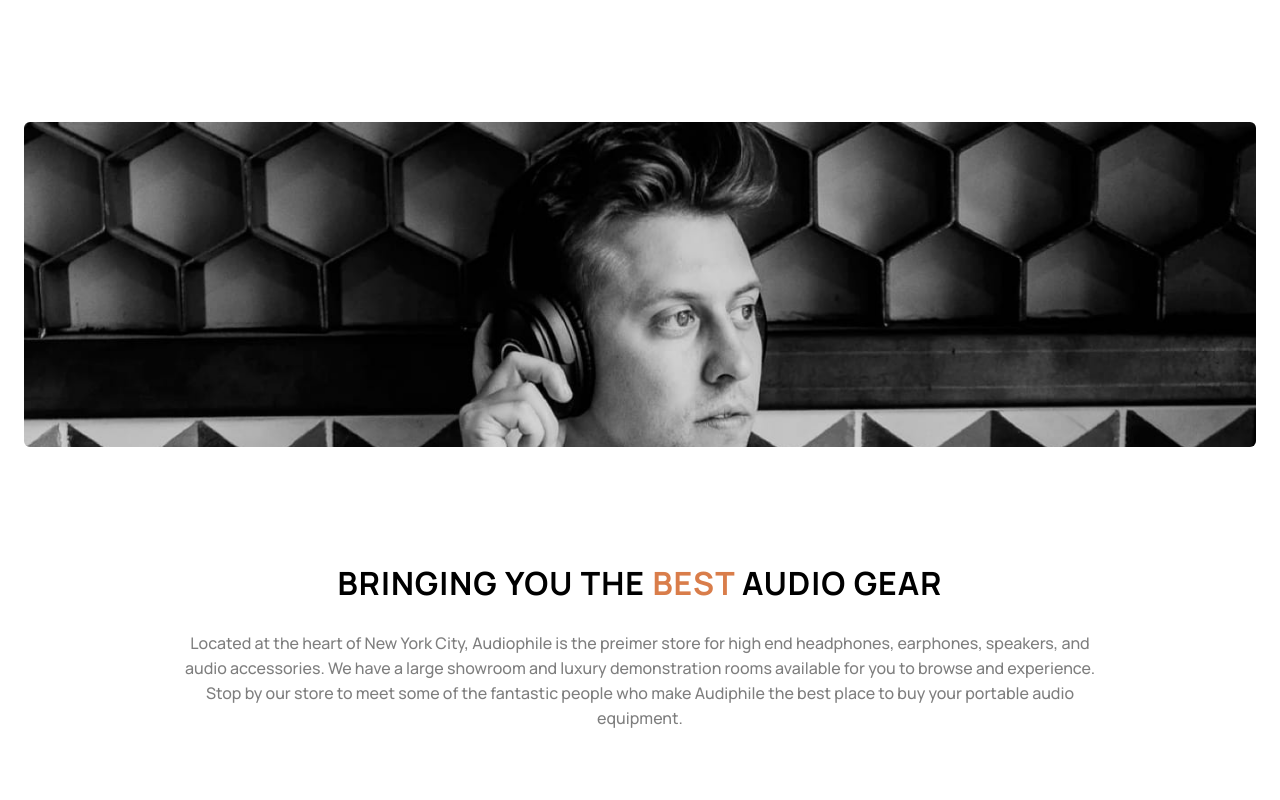
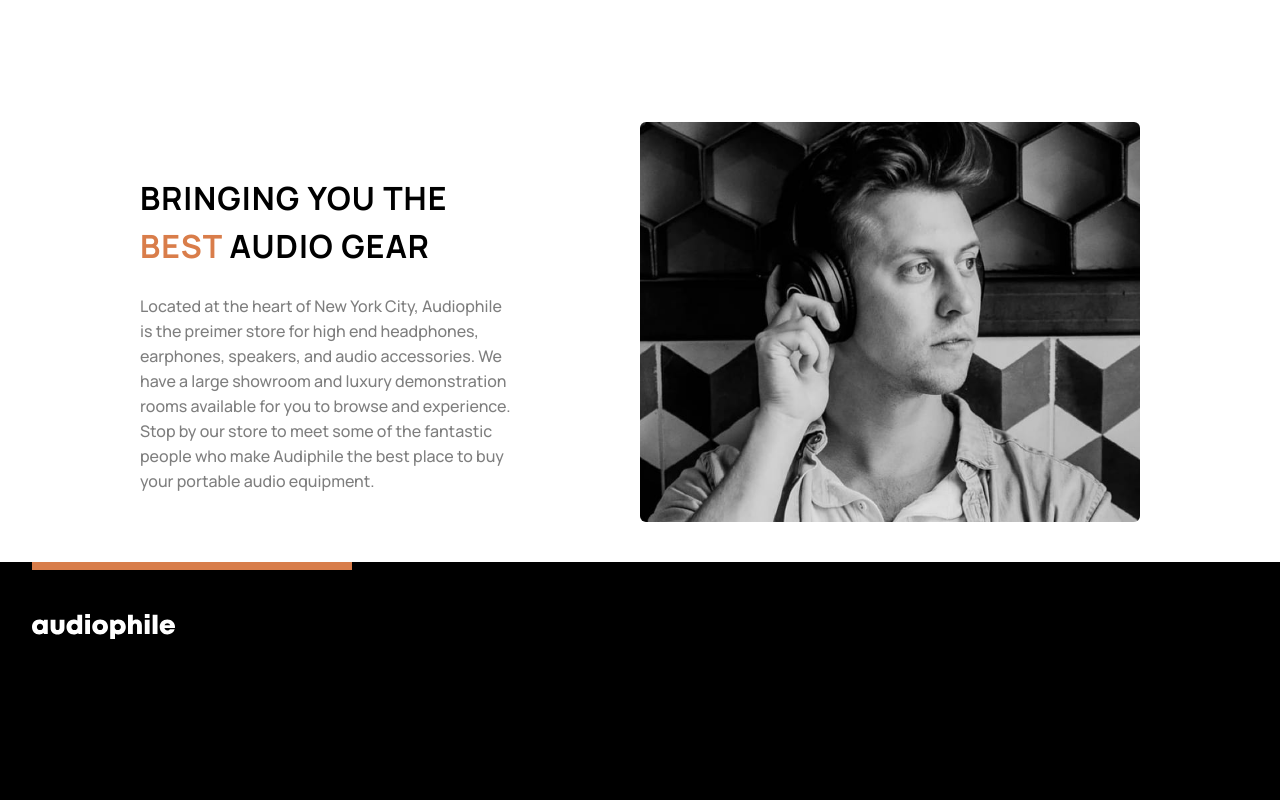
Before and after one commit to maxh1231/audiophile-ecommerce, a Next.js app: page /earphones in a window 1280 px wide. Shown: the part 1120-1920 px from the top of the page. Built offline with nearby package versions, Linux system fonts and the light colour scheme.

Commit message:
desktop: footer mostly converted

```diff
--- a/src/components/Footer.tsx
+++ b/src/components/Footer.tsx
@@ -8,11 +8,11 @@ function logo(): JSX.Element {
 const Footer = (): JSX.Element => {
     return (
         <div>
-            <div className="flex flex-col h-[698px] mx-[24px] my-6 mb-20 md:mb-10">
-                <div className="bg-mobile-best-gear h-1/2 bg-cover bg-no-repeat rounded-md md:bg-tablet-best-gear"></div>
-                <div className="flex flex-col items-center justify-center h-1/2 my-6">
-                    <h3 className="text-black font-bold text-[28px] tracking-[1px] text-center my-6 md:text-[32px] md:w-3/4">BRINGING YOU THE <span className="text-[#D97D4A]">BEST</span> AUDIO GEAR</h3>
-                    <p className="text-black text-center opacity-50 font-medium leading-[25px] md:w-3/4">Located at the heart of New York City, Audiophile is the preimer store for high end headphones, earphones, speakers, and audio accessories. We have a large showroom and luxury demonstration rooms available for you to browse and experience. Stop by our store to meet some of the fantastic people who make Audiphile the best place to buy your portable audio equipment.</p>
+            <div className="flex flex-col h-[698px] mx-[24px] my-6 mb-20 md:mb-10 lg:flex-row-reverse lg:h-[400px] lg:items-center lg:justify-center">
+                <div className="bg-mobile-best-gear h-1/2 bg-cover bg-no-repeat rounded-md md:bg-tablet-best-gear lg:w-1/2 lg:h-full lg:max-w-[500px] lg:bg-center"></div>
+                <div className="flex flex-col items-center justify-center h-1/2 my-6 lg:w-1/2 lg:max-w-[500px] lg:items-start">
+                    <h3 className="text-black font-bold text-[28px] tracking-[1px] text-center my-6 md:text-[32px] md:w-3/4 lg:text-left">BRINGING YOU THE <span className="text-[#D97D4A]">BEST</span> AUDIO GEAR</h3>
+                    <p className="text-black text-center opacity-50 font-medium leading-[25px] md:w-3/4 lg:text-left">Located at the heart of New York City, Audiophile is the preimer store for high end headphones, earphones, speakers, and audio accessories. We have a large showroom and luxury demonstration rooms available for you to browse and experience. Stop by our store to meet some of the fantastic people who make Audiphile the best place to buy your portable audio equipment.</p>
                 </div>
             </div>
             <div className="h-[654px] bg-black flex flex-col items-center md:items-start justify-between md:h-[400px]">
--- a/tailwind.config.js
+++ b/tailwind.config.js
@@ -19,6 +19,7 @@ module.exports = {
         'tablet-yx1': "url('/assets/home/tablet/image-earphones-yx1.jpg')",
         'mobile-best-gear': "url('/assets/shared/mobile/image-best-gear.jpg')",
         'tablet-best-gear': "url('/assets/shared/tablet/image-best-gear.jpg')",
+        'desktop-best-gear': "url('/assets/shared/desktop/image-best-gear.jpg')",
       }
     },
   },
```
